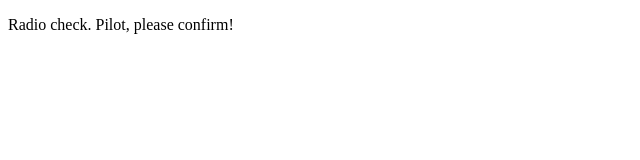
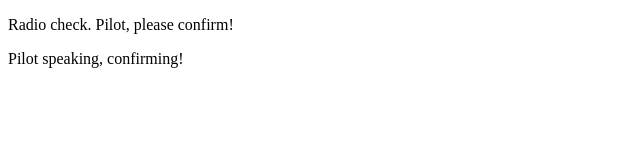
Before and after one commit to itslisagordon/communication-log-CONTROL, a plain HTML site: page index.html in a window 1280 px wide. Shown: the whole page, without its empty margins (0-640 px from the left). Drawn offline with Linux system fonts and the light colour scheme.

Commit message:
Pilot's response added.

```diff
--- a/index.html
+++ b/index.html
@@ -2,5 +2,6 @@
 <html>
    <body>
       <p>Radio check. Pilot, please confirm!</p>
+      <p>Pilot speaking, confirming! </p>
    </body>
 </html>
```
